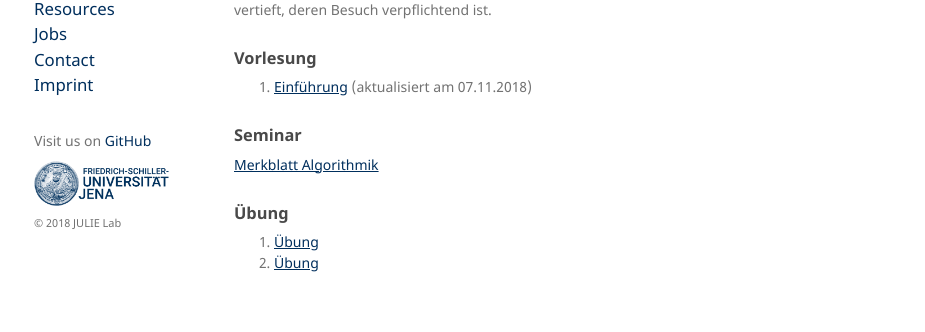
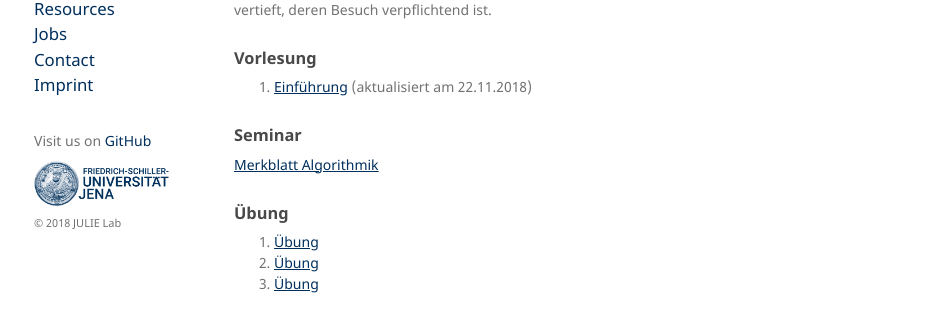
Before and after one commit to JULIELab/JULIELab.github.io, a Jekyll site: the page built from Courses/Computerlinguistik+Sprachtechnologie.md, in a window 1280 px wide. Shown: the part 298-630 px from the top of the page, without its empty margins (176-1101 px from the left). Built offline with Jekyll 4.4.1, drawn with Linux system fonts in a browser that asks for light colours.

Commit message:
updated documents for clst

```diff
--- a/Courses/Computerlinguistik+Sprachtechnologie.md
+++ b/Courses/Computerlinguistik+Sprachtechnologie.md
@@ -8,7 +8,7 @@ layout: course
 In der Vorlesung werden einerseits methodische Grundlagen der Computerlinguistik vermittelt mit Schwerpunkten im Bereich der lexikalisch-morphologischen, syntaktischen und semantischen Analytik. Darüber hinaus werden sprachtechnologische Anwendungen natürlichsprachlicher Systeme, die auf diesen Methoden aufbauen, betrachtet. Hierzu zählen Systeme zur inhaltlichen Dokumentensuche (Information Retrieval), Informationsextraktion, Fragebeantwortung, Textzusammenfassung oder maschinellen Übersetzung. Die Inhalte der Vorlesung werden durch die Bearbeitung von Übungsblättern und die Diskussion von Lösungen in der Übung zur Vorlesung vertieft, deren Besuch verpflichtend ist.
 
 ### Vorlesung
-1. [Einführung](/downloads/teaching/ws201819/clst/01_Intro.pdf) (aktualisiert am 07.11.2018)
+1. [Einführung](/downloads/teaching/ws201819/clst/01_Intro.pdf) (aktualisiert am 22.11.2018)
 
 ### Seminar
 [Merkblatt Algorithmik](/downloads/teaching/ws201819/clst/algorithmen_LM.pdf)
@@ -16,3 +16,4 @@ In der Vorlesung werden einerseits methodische Grundlagen der Computerlinguistik
 ### Übung
 1. [Übung](/downloads/teaching/ws201819/clst/blatt01_clst.pdf)
 2. [Übung](/downloads/teaching/ws201819/clst/blatt02_clst.pdf)
+3. [Übung](/downloads/teaching/ws201819/clst/blatt03_clst.pdf)
```
Also changed, not shown: 2 other files.
